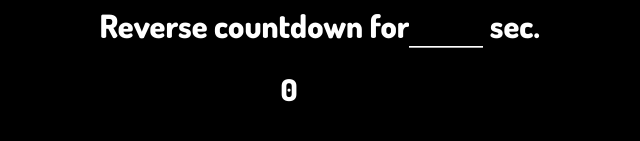
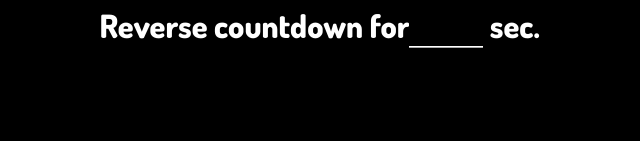
Before and after one commit to mozamilarefinkhan/Countdown-Timer---React-State-Events-Working-with-Event-Handlers-Adding-Two----jrww41hfahg2, a React app: page / in a window 1280 px wide. Shown: the part 277-418 px from the top of the page, without its empty margins (351-991 px from the left). Built offline with nearby package versions, Linux system fonts and the light colour scheme; a web font is replaced by a local one.

Commit message:
Update App.js

```diff
--- a/src/components/App.js
+++ b/src/components/App.js
@@ -29,7 +29,7 @@ const App = () => {
           Reverse countdown for<input id="timeCount" onKeyDown={addTime} /> sec.
         </h1>
       </div>
-      <div id="current-time">{time}</div>
+      <div id="current-time">{setTime}</div>
     </div>
   )
 }
```
